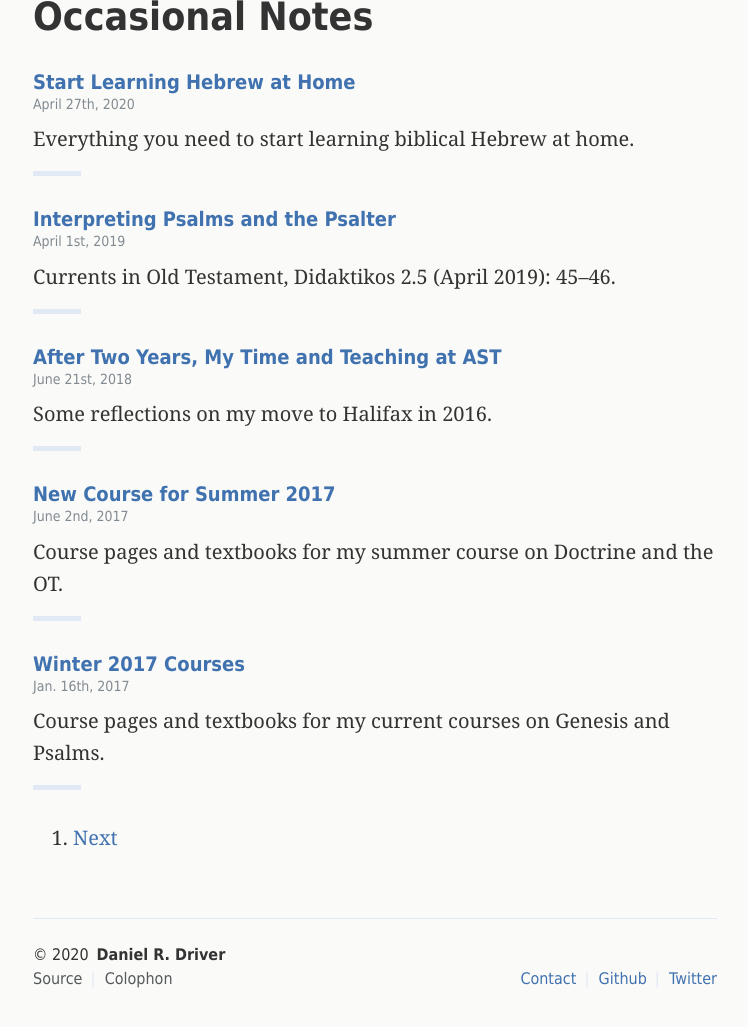
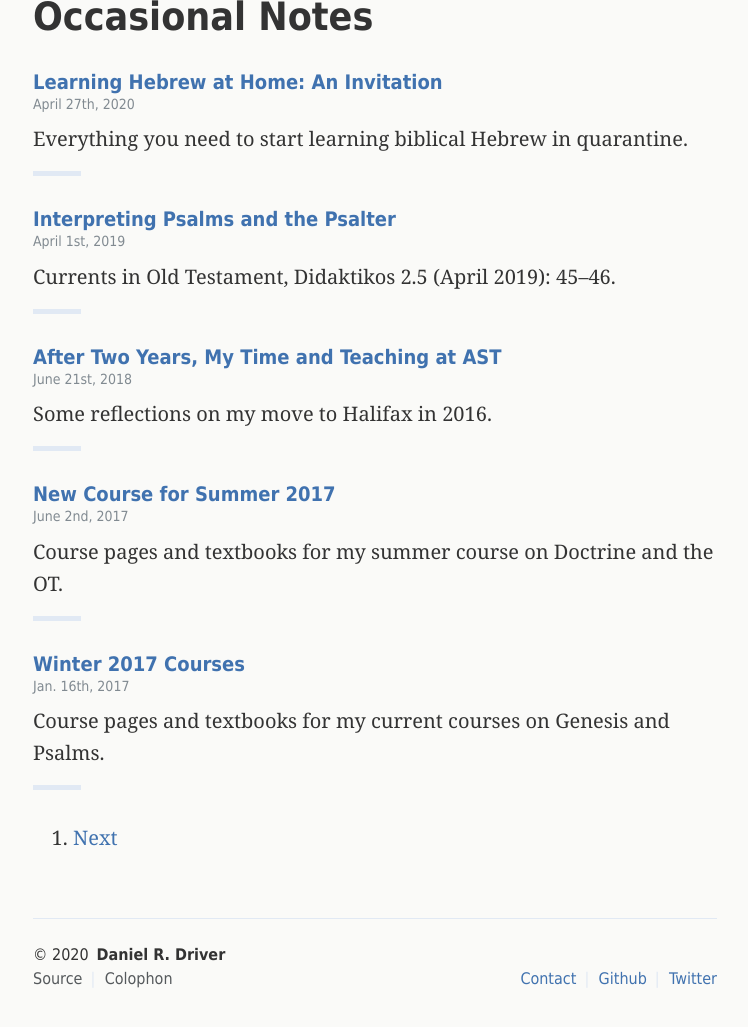
Before and after one commit to danieldriver/danieldriver.github.io, a Jekyll site: the page built from notes/index.html, in a window 1280 px wide, cut to the strip 104-1191 px from the top of the page. Shown: the top 1027 px of the strip, without its empty margins (265-1013 px from the left). Built offline with Jekyll 4.4.1, drawn with Linux system fonts in a browser that asks for light colours; a script that is not in the unit is left out; the list of posts is cut into pages by our own code.

Commit message:
fix some formatting

```diff
--- a/_posts/2020-04-27-hebrew-at-home.md
+++ b/_posts/2020-04-27-hebrew-at-home.md
@@ -1,6 +1,6 @@
 ---
-title: Start Learning Hebrew at Home
-desc: Everything you need to start learning biblical Hebrew at home.
+title: "Learning Hebrew at Home: An Invitation"
+desc: Everything you need to start learning biblical Hebrew in quarantine.
 ---
 
 My family and I started sheltering in place on the [Ides of
@@ -52,9 +52,9 @@ here to tell you that you can start learning Hebrew from home, starting
 today if you want. Seriously. If you have a little spare time and
 energy, the conditions might be close to ideal.
 
+<iframe width="100%" height="166" scrolling="no" frameborder="no" allow="autoplay" src="https://w.soundcloud.com/player/?url=https%3A//api.soundcloud.com/tracks/808280713&color=%23ff5500&auto_play=false&hide_related=false&show_comments=true&show_user=true&show_reposts=false&show_teaser=true"></iframe><div style="font-size: 10px; color: #cccccc;line-break: anywhere;word-break: normal;overflow: hidden;white-space: nowrap;text-overflow: ellipsis; font-family: Interstate,Lucida Grande,Lucida Sans Unicode,Lucida Sans,Garuda,Verdana,Tahoma,sans-serif;font-weight: 100;"><a href="https://soundcloud.com/user-331352199" title="D. R. Driver" target="_blank" style="color: #cccccc; text-decoration: none;">D. R. Driver</a> · <a href="https://soundcloud.com/user-331352199/start-learning-hebrew" title="SIP 01: Start Learning Hebrew" target="_blank" style="color: #cccccc; text-decoration: none;">SIP 01: Start Learning Hebrew</a></div>
+
 Interested? Here's how to start.
-
-<iframe width="100%" height="166" scrolling="no" frameborder="no" allow="autoplay" src="https://w.soundcloud.com/player/?url=https%3A//api.soundcloud.com/tracks/808280713&color=%23ff5500&auto_play=false&hide_related=false&show_comments=true&show_user=true&show_reposts=false&show_teaser=true"></iframe><div style="font-size: 10px; color: #cccccc;line-break: anywhere;word-break: normal;overflow: hidden;white-space: nowrap;text-overflow: ellipsis; font-family: Interstate,Lucida Grande,Lucida Sans Unicode,Lucida Sans,Garuda,Verdana,Tahoma,sans-serif;font-weight: 100;"><a href="https://soundcloud.com/user-331352199" title="D. R. Driver" target="_blank" style="color: #cccccc; text-decoration: none;">D. R. Driver</a> · <a href="https://soundcloud.com/user-331352199/start-learning-hebrew" title="SIP 01: Start Learning Hebrew" target="_blank" style="color: #cccccc; text-decoration: none;">SIP 01: Start Learning Hebrew</a></div>
 
 1. Learn to say the alphabet (Hebrew *aleph-bet*). My daughters agreed
 to help me teach you the *aleph-bet* song, and to talk about their early
```
Also changed, not shown: other parts of _posts/2020-04-27-hebrew-at-home.md (+1 -1 lines).
